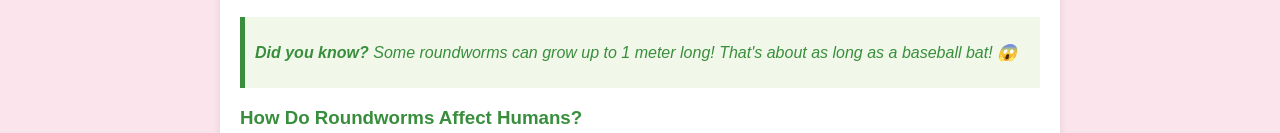
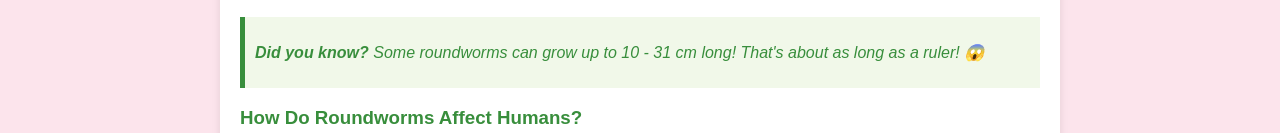
Before and after one commit to hello124-lle/roundworm, a plain HTML site: page index.html in a window 1280 px wide. Shown: the part 549-682 px from the top of the page. Drawn offline with Linux system fonts and the light colour scheme.

Commit message:
Update index.html

```diff
--- a/index.html
+++ b/index.html
@@ -89,7 +89,7 @@
     <img class="roundworm-img" src="https://assets.nhs.uk/prod/images/S_1017_roundworm_Z1800263.2e16d0ba.fill-920x614.jpg" alt="Roundworm Image">
 
     <div class="fun-fact">
-      <p><strong>Did you know?</strong> Some roundworms can grow up to 1 meter long! That's about as long as a baseball bat! 😱</p>
+      <p><strong>Did you know?</strong> Some roundworms can grow up to 10 - 31 cm long! That's about as long as a ruler! 😱</p>
     </div>
 
     <h3>How Do Roundworms Affect Humans?</h3>
```
